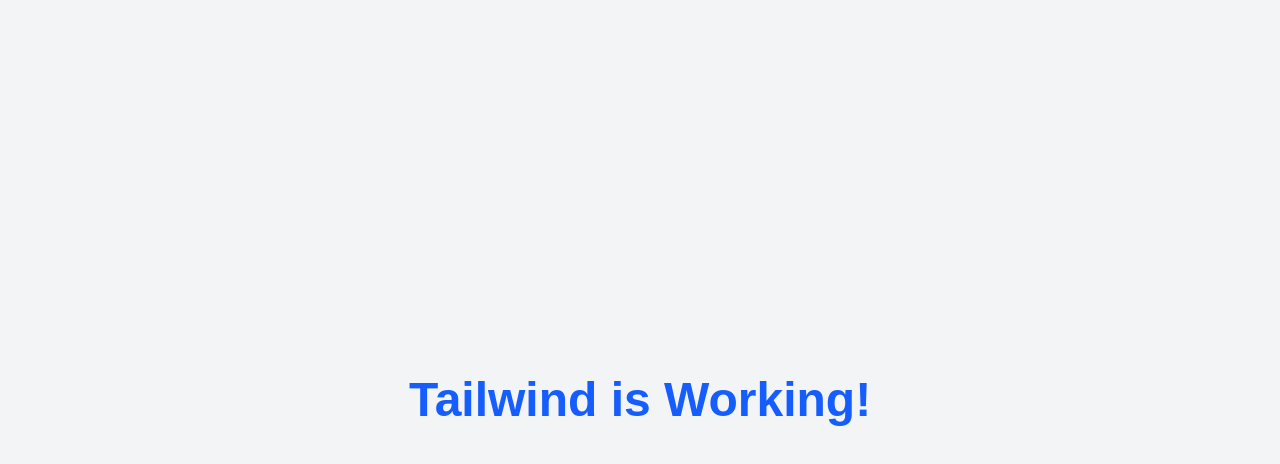
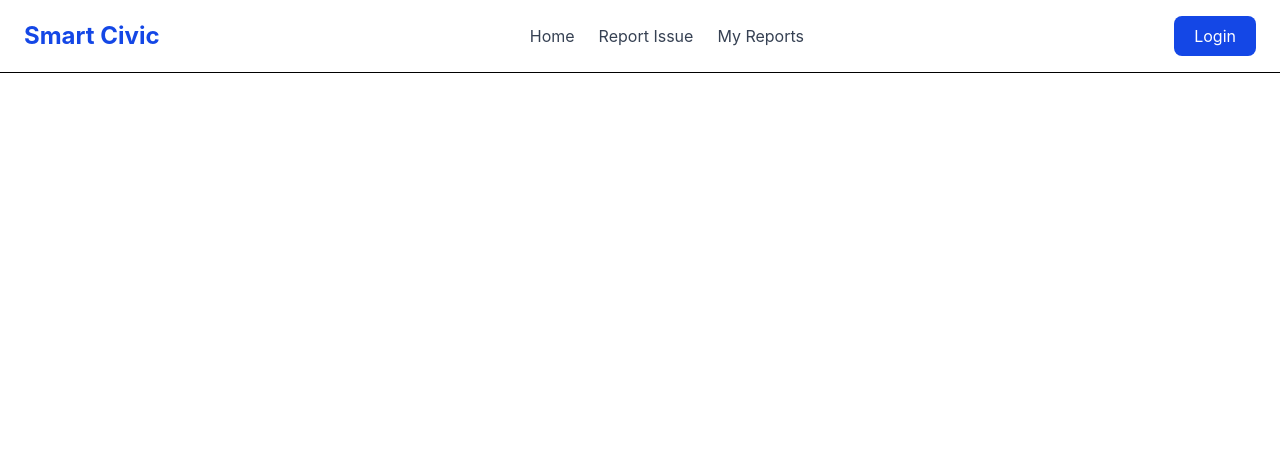
Before and after one commit to priyavardhan-singh/smart-civic-issue-system, a React app in the folder frontend/: page / in a window 1280 px wide. Shown: the top 464 px of the page. Built offline with nearby package versions, Linux system fonts and the light colour scheme; the HTML template or start-up script is replaced by a standard one.

Commit message:
Build responsive Navbar

```diff
--- a/frontend/src/App.jsx
+++ b/frontend/src/App.jsx
@@ -1,11 +1,9 @@
-import './App.css'
+import Navbar from './components/Navbar'
 
 function App() {
   return (
-    <div className="min-h-screen bg-gray-100 flex items-center justify-center">
-      <h1 className="text-5xl font-bold text-blue-600">
-        Tailwind is Working!
-      </h1>
+    <div>
+      <Navbar />
     </div>
   )
 }
--- /dev/null
+++ b/frontend/src/components/navbar.jsx
@@ -0,0 +1,74 @@
+import { useState } from 'react'
+
+function Navbar() {
+  const [isMenuOpen, setIsMenuOpen] = useState(false)
+
+  return (
+    <nav className="bg-white border-b px-6 py-4">
+
+      {/* Top row */}
+      <div className="flex items-center justify-between max-w-7xl mx-auto">
+
+        {/* Logo */}
+        <div>
+          <h1 className="text-2xl font-bold text-blue-700">
+            Smart Civic
+          </h1>
+        </div>
+
+        {/* Desktop navigation links */}
+        <div className="hidden md:flex gap-6">
+          <a href="#" className="text-gray-700 hover:text-blue-700">
+            Home
+          </a>
+
+          <a href="#" className="text-gray-700 hover:text-blue-700">
+            Report Issue
+          </a>
+
+          <a href="#" className="text-gray-700 hover:text-blue-700">
+            My Reports
+          </a>
+        </div>
+
+        {/* Login button */}
+        <div className="hidden md:block">
+          <button className="bg-blue-700 text-white px-5 py-2 rounded-lg hover:bg-blue-800 transition">
+            Login
+          </button>
+        </div>
+
+        {/* Mobile menu button */}
+        <button
+          className="md:hidden text-2xl"
+          onClick={() => setIsMenuOpen(!isMenuOpen)}
+        >
+          ☰
+        </button>
+
+      </div>
+
+      {/* Mobile navigation menu */}
+      {isMenuOpen && (
+        <div className="md:hidden flex flex-col gap-4 mt-4 pt-4 border-t">
+
+          <a href="#" className="text-gray-700 hover:text-blue-700">
+            Home
+          </a>
+
+          <a href="#" className="text-gray-700 hover:text-blue-700">
+            Report Issue
+          </a>
+
+          <a href="#" className="text-gray-700 hover:text-blue-700">
+            My Reports
+          </a>
+
+        </div>
+      )}
+
+    </nav>
+  )
+}
+
+export default Navbar
```
